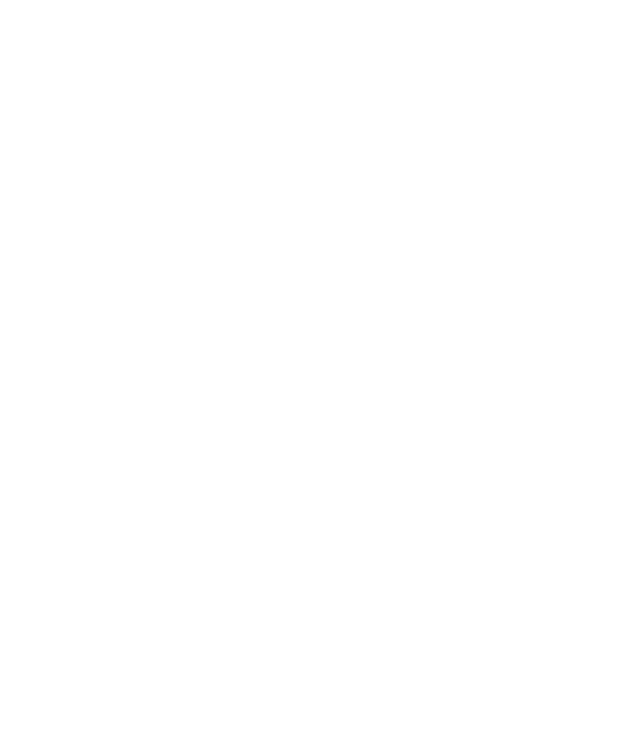
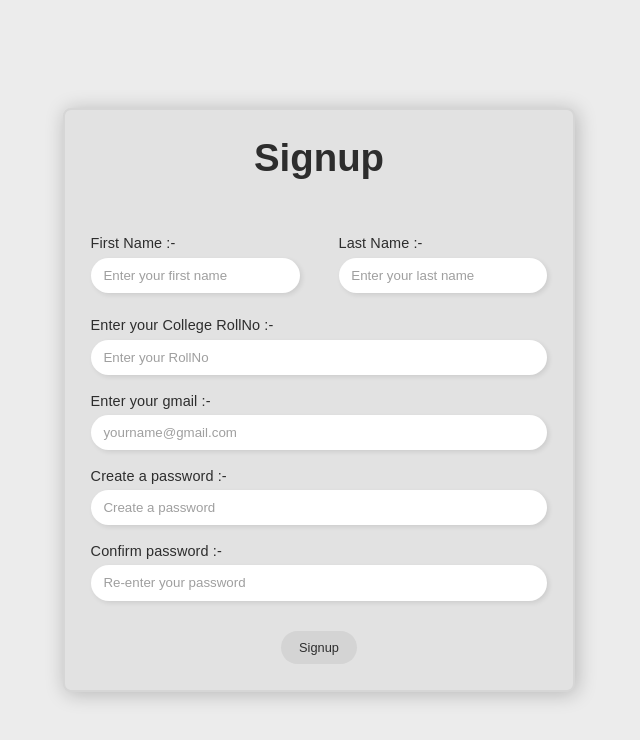
Before and after one commit to coderakashmain/StudyVault_Frontend, a React (Vite) app: page / in a window 1280 px wide. Shown: the top 740 px of the page, without its empty margins (321-961 px from the left). Built offline with nearby package versions, Linux system fonts and the light colour scheme.

Commit message:
signup page add

```diff
--- a/src/Component/Home-T/HomeT.jsx
+++ b/src/Component/Home-T/HomeT.jsx
@@ -1,10 +1,11 @@
 import React from 'react'
+import Signup from './SignUP/Signup'
 
 const HomeT = () => {
   return (
-    <div>
-
-    </div>
+   <>
+   <Signup/>
+   </>
   )
 }
 
--- /dev/null
+++ b/src/Component/Home-T/SignUP/Signup.css
@@ -0,0 +1,62 @@
+#signup{
+    height: 100vh;
+    width:100%;
+    display: flex;
+    justify-content: center;
+    align-items: center;
+    background-color:#ececec;
+}
+
+.signup-form{
+    min-height: 45vw;
+    width: 40vw;
+    border-radius: 8px;
+    border: 2px solid rgb(214 214 214);
+    background-color: #e2e2e2;
+    padding: 2vw;
+    box-shadow: 2px 2px 20px rgba(0, 0, 0, 0.232);
+}
+.signup-form input{
+    width: 100%;
+    outline: none;
+    padding: 0.8vw 1vw;
+    border: none;
+    border-radius: 20px;
+    margin-bottom: 1.3vw;
+    margin-top: 0.4vw;
+    cursor: pointer;
+    box-shadow: 2px 2px 5px rgba(0, 0, 0, 0.093);
+}
+.signup-form input::placeholder{
+    color: rgb(159, 159, 159);
+}
+.signup-form label{
+    font-size: 1.13vw;
+
+    letter-spacing: 0.1px;
+}
+.signup-form h2{
+    font-size: 3vw;
+    text-align: center;
+}
+.name-box{
+    padding: 4vw 0px 0.5vw 0px;
+    display: flex;
+    justify-content: space-between;
+    font-size:1.5vw;
+    gap: 3vw;
+}
+#rollno{
+    margin-bottom: 1.3vw;
+}
+.btn{
+    display: block;
+    margin: auto;
+    padding: 0.7vw 1.4vw;
+    border:none;
+    background-color: rgb(212, 212, 212);
+    border-radius: 20px;
+    font-size: 1vw;
+    cursor: pointer;
+    margin-top: 1.1vw;
+}
--- a/src/Component/Home-T/SignUP/Signup.jsx
+++ b/src/Component/Home-T/SignUP/Signup.jsx
@@ -1,9 +1,37 @@
-import React from 'react'
+
+import "./Signup.css"
 
 const Signup = () => {
   return (
-    <div>
+    <div id="signup">
+      <div className="signup-form">
+        <h2>Signup</h2>
+        <form action="#"  id="form">
+          <div className="name-box">
+            <div className="first-name-box">
+            <label htmlFor="firstname"> First Name :-</label>
+            <input type="text" name="name"  id="firstname" placeholder="Enter your first name"/>
+            </div>
+            <div className="last-name-box">
+            <label htmlFor="secondname"> Last Name :-</label>
+            <input type="text" name="name"  id="secondname" placeholder="Enter your last name"/>
 
+            </div>
+          </div>
+            <label htmlFor="rollno">Enter your College RollNo :-</label>
+            <input type="text" id="rollno" name="rollno" placeholder="Enter your RollNo "/>
+
+           <label htmlFor="gmail">Enter your gmail :-</label>
+            <input type="text" name="gmail" id="gmail" placeholder="yourname@gmail.com"/>
+
+            <label htmlFor="password">Create a password :-</label>
+            <input type="password" id="password" name="password"placeholder="Create a password"/>
+            <label htmlFor="passwordcheck">Confirm password :-</label>
+            <input type="password" id="passwordcheck" name="password" placeholder="Re-enter your password"/>
+            <button className="btn">Signup</button>
+
+        </form>
+      </div>
     </div>
   )
 }
--- a/src/index.css
+++ b/src/index.css
@@ -2,6 +2,8 @@
   padding: 0px;
   margin: 0px;
   box-sizing: border-box;
+  font-family: Arial, Helvetica, sans-serif;
+  color: #2d2d2d;
 }
 
 body,html{
```
